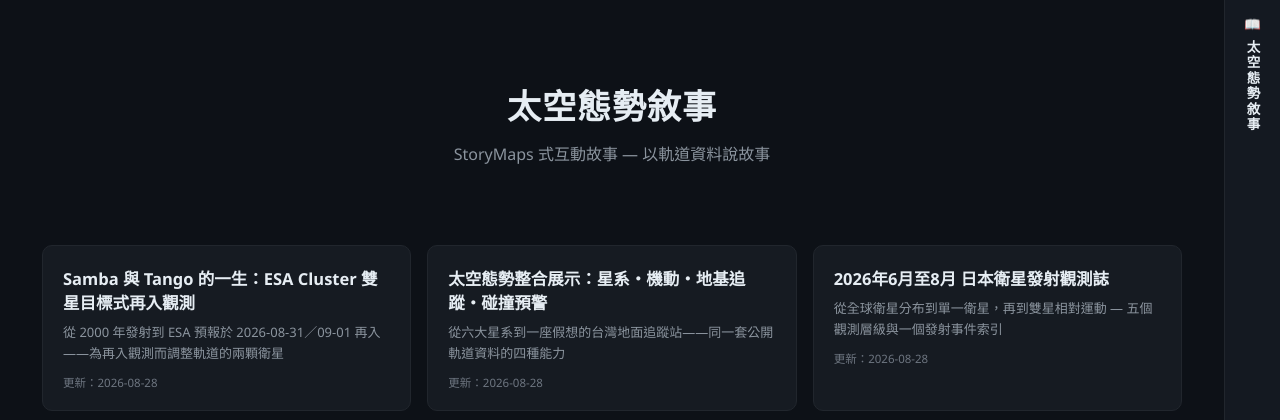
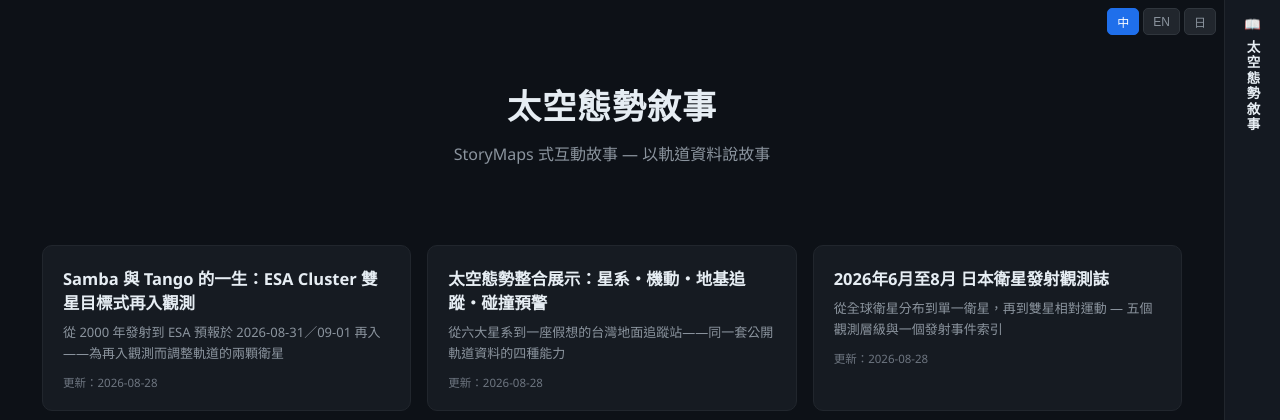
Before and after one commit to RhynoW/ATRDC-SatDashboard, a Flask app: page /story in a window 1280 px wide. Shown: the top 420 px of the page. Run offline with Flask 3, Linux system fonts and the light colour scheme.

Commit message:
i18n: add zh/ja/en trilingual UI (scenario04/web/templates/story.html)

```diff
--- a/scenario04/web/templates/story.html
+++ b/scenario04/web/templates/story.html
@@ -3,6 +3,13 @@
 <head>
 <meta charset="utf-8"/>
 <title>Story — 太空態勢敘事</title>
+<!-- <html lang> 與此標題僅為初始／SEO 用途，實際語言由 story.js 之 applyStaticI18n() 依 localStorage 動態設定 -->
+<style>
+#lang-switcher{position:fixed;top:8px;right:64px;z-index:40;display:flex;gap:4px}
+.lang-btn{background:#21262d;color:#8b949e;border:1px solid #30363d;border-radius:5px;padding:4px 9px;font-size:12px;cursor:pointer}
+.lang-btn:hover{background:#30363d;color:#c9d1d9}
+.lang-btn.active{background:#1f6feb;color:#fff;border-color:#1f6feb}
+</style>
 <meta name="viewport" content="width=device-width,initial-scale=1"/>
 <style>
 :root{color-scheme:dark}
@@ -166,18 +173,23 @@ table.data a{color:#58a6ff;text-decoration:none}
 <script src="{{ url_for('static', filename='js/story.js') }}" defer></script>
 </head>
 <body>
+<div id="lang-switcher">
+  <button type="button" class="lang-btn" data-lang="zh" onclick="setLang('zh')">中</button>
+  <button type="button" class="lang-btn" data-lang="en" onclick="setLang('en')">EN</button>
+  <button type="button" class="lang-btn" data-lang="ja" onclick="setLang('ja')">日</button>
+</div>
 <div id="hdr">
-  <h1>&#128214; <span id="hdr-title">太空態勢敘事</span></h1>
+  <h1>&#128214; <span id="hdr-title" data-i18n="hdr_title_default">太空態勢敘事</span></h1>
   <span class="sp"></span>
   <div class="nav" id="stepnav" style="display:none">
-    <button id="nav-prev" title="上一步（↑ / PageUp）"><b>&#9650;</b><span>上一步</span></button>
-    <button id="nav-next" title="下一步（↓ / PageDown）"><b>&#9660;</b><span>下一步</span></button>
+    <button id="nav-prev" data-i18n-title="nav_prev_title" title="上一步（↑ / PageUp）"><b>&#9650;</b><span data-i18n="nav_prev">上一步</span></button>
+    <button id="nav-next" data-i18n-title="nav_next_title" title="下一步（↓ / PageDown）"><b>&#9660;</b><span data-i18n="nav_next">下一步</span></button>
   </div>
   <span class="sp"></span>
-  <a href="/story" id="lnk-list" style="display:none">故事清單</a>
-  <a href="/">返回主頁</a>
+  <a href="/story" id="lnk-list" data-i18n="lnk_list" style="display:none">故事清單</a>
+  <a href="/" data-i18n="nav_home">返回主頁</a>
 </div>
 <div id="dots"></div>
-<div id="wrap"><div style="padding:60px 0;color:#8b949e">載入中…</div></div>
+<div id="wrap"><div style="padding:60px 0;color:#8b949e" data-i18n="loading_text">載入中…</div></div>
 </body>
 </html>
```
